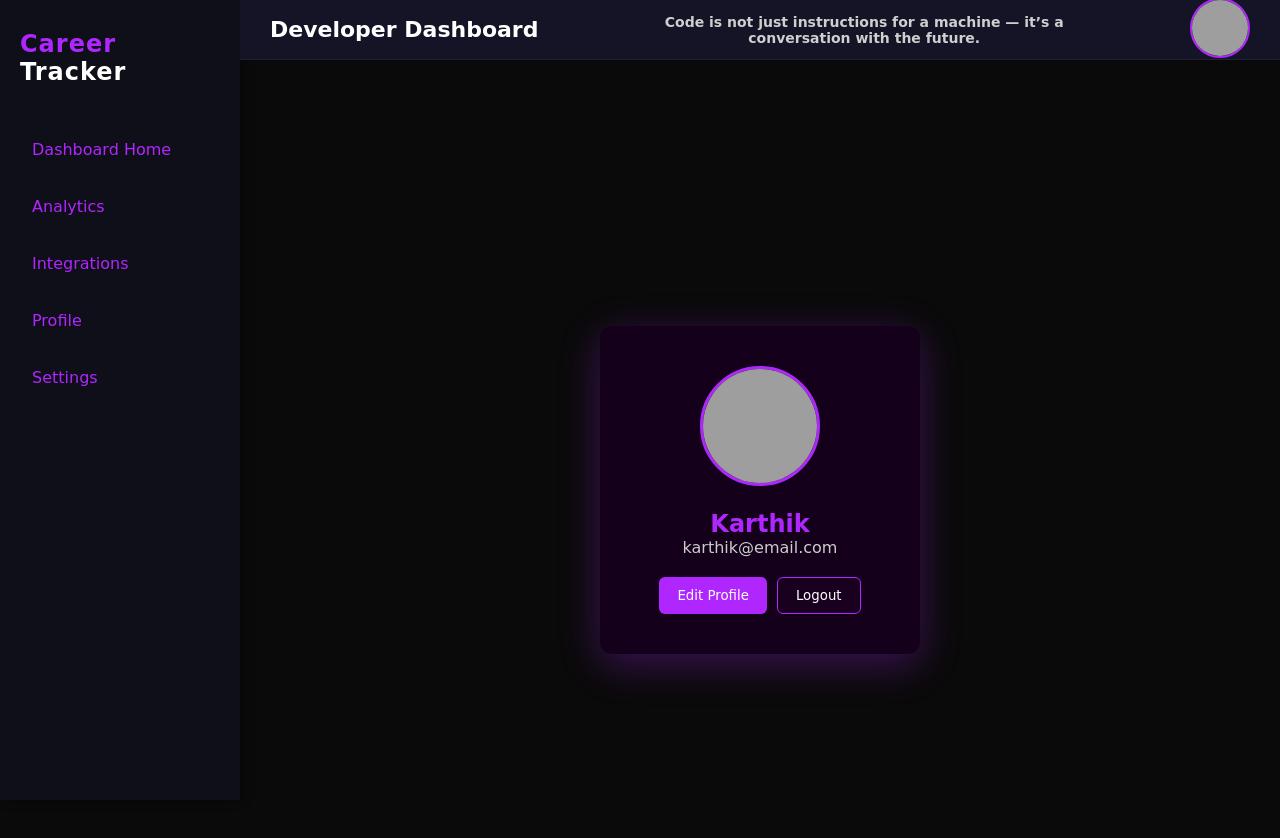
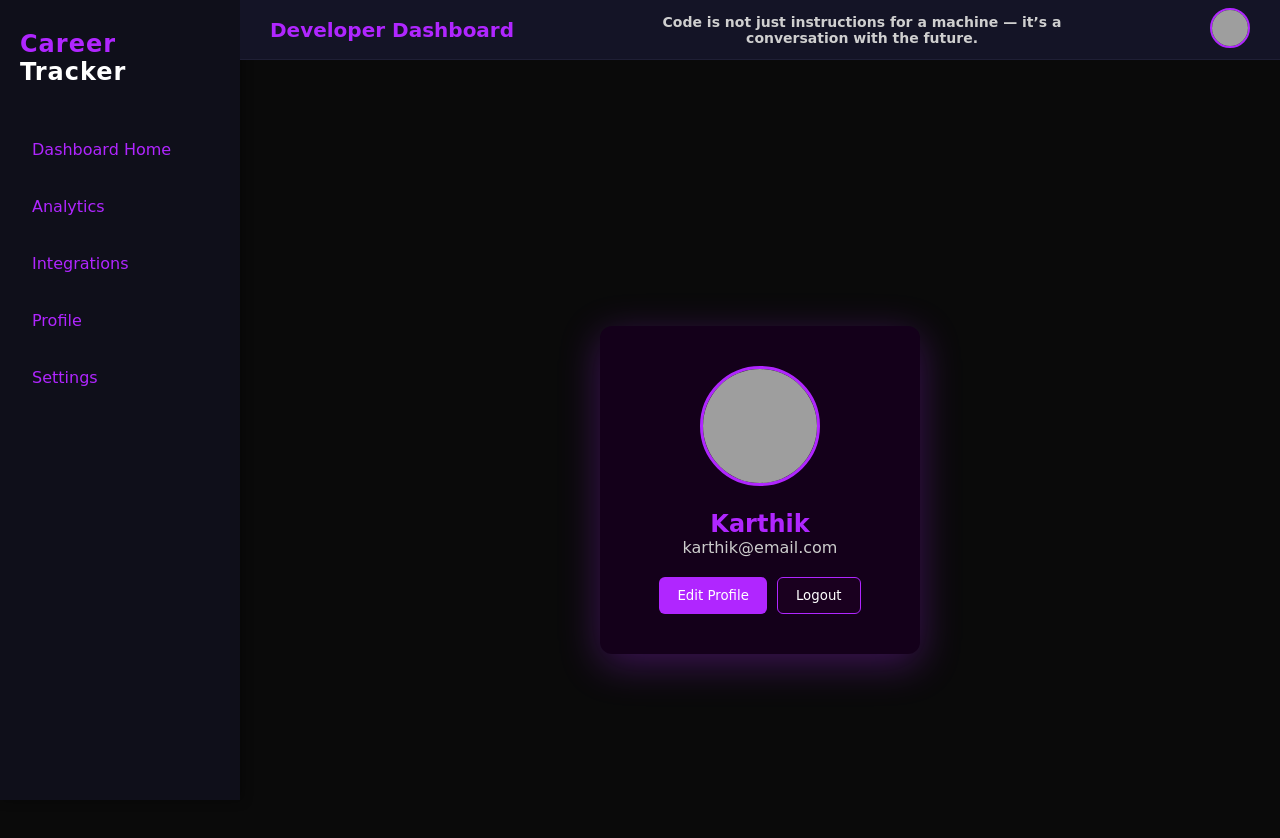
Before and after one commit to KARTHIKKURAGANTI/CAREER-TRACKER, a React (Vite) app: page /dashboard/profile in a window 1280 px wide. Shown: the top 838 px of the page. Built offline with nearby package versions, Linux system fonts and the light colour scheme; sample sign-in values are in the browser's storage; grey boxes are pictures that could not be loaded.

Commit message:
Refactor Topbar styles for improved layout and design

```diff
--- a/src/pages/dashboard/Topbar.css
+++ b/src/pages/dashboard/Topbar.css
@@ -1,52 +1,59 @@
-.topbar{
-  display:flex;
-  align-items:center;
-  justify-content:space-between;
+.topbar {
+  display: flex;
+  align-items: center;
+  justify-content: space-between;
 
-  padding:15px 30px;
-  background:#141426;
+  height: 60px;
+  padding: 0 30px;
 
-  border-bottom:1px solid #1f1f35;
+  background: #141426;
+  border-bottom: 1px solid #1f1f35;
+
+  position: sticky;
+  top: 0;
+  z-index: 1000;
 }
 
-/* dashboard title */
+/* LEFT: dashboard title */
 
-.topbar h3{
-  font-size:22px;
-  font-weight:600;
+.topbar h3 {
+  font-size: 20px;
+  font-weight: 600;
+  color: #b026ff;
 }
 
-/* bio text */
+/* CENTER: bio text */
 
-.bio{
-  flex:1;
-  text-align:center;
-  font-size:14px;
-  color:#cfcfcf;
-  max-width:500px;
+.bio {
+  flex: 1;
+  text-align: center;
+  font-size: 14px;
+  color: #cfcfcf;
+  max-width: 500px;
 }
 
-/* profile image container */
+/* RIGHT: profile container */
 
-.profile{
-  display:flex;
-  align-items:center;
+.profile {
+  display: flex;
+  align-items: center;
+  gap: 10px;
 }
 
 /* profile image */
 
-.profile img{
-  width:60px;
-  height:60px;
-  border-radius:50%;
-  border:2px solid #b026ff;
-  cursor:pointer;
-  transition:0.3s;
+.profile img {
+  width: 40px;
+  height: 40px;
+  border-radius: 50%;
+  border: 2px solid #b026ff;
+  cursor: pointer;
+  transition: 0.3s;
 }
 
 /* hover effect */
 
-.profile img:hover{
-  transform:scale(1.05);
-  box-shadow:0 0 10px #b026ff;
+.profile img:hover {
+  transform: scale(1.08);
+  box-shadow: 0 0 10px #b026ff;
 }
```
